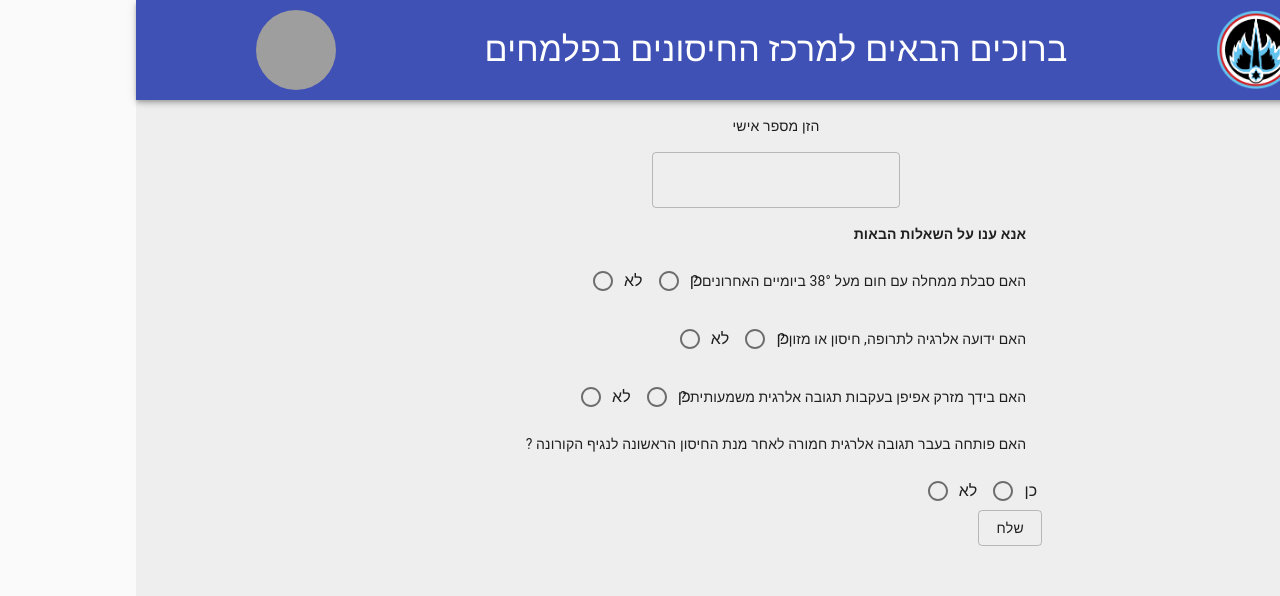
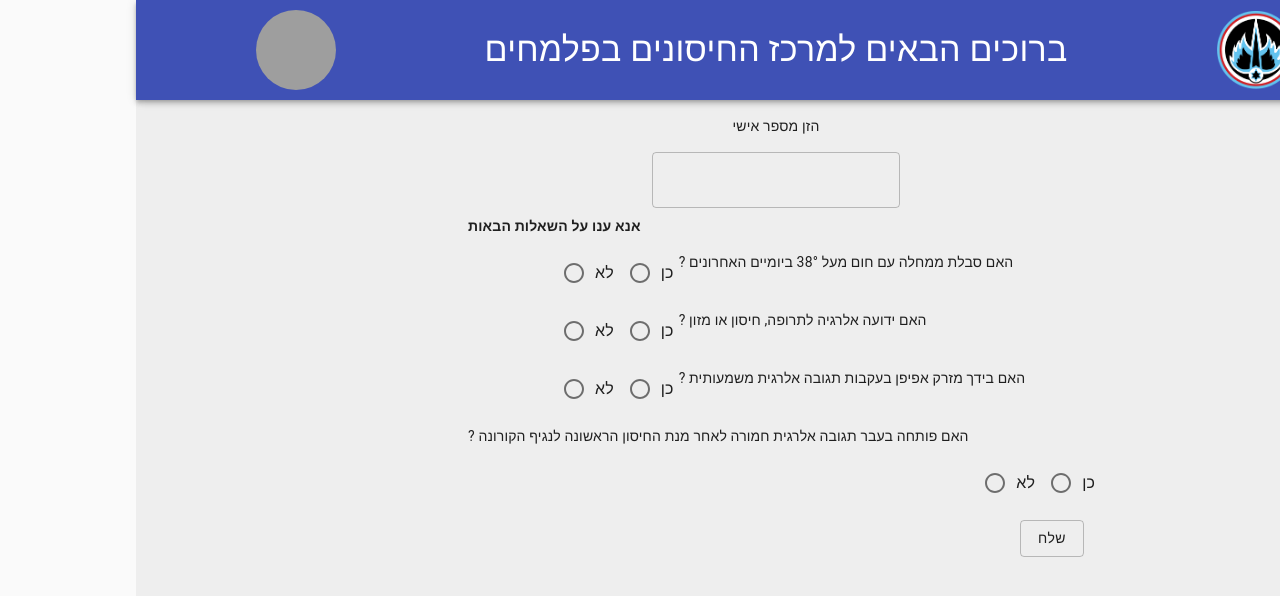
Before and after one commit to AmitFeldman/queue-rona, a React (Create React App) app: page / in a window 1280 px wide. Shown: the top 596 px of the page. Built offline with nearby package versions, Linux system fonts and the light colour scheme; grey boxes are pictures that could not be loaded; what jss-rtl would draw is missing.

Commit message:
first screen

```diff
--- a/src/components/AddAppointment.js
+++ b/src/components/AddAppointment.js
@@ -3,15 +3,13 @@ import FormControl from '@material-ui/core/FormControl';
 import {
   Button,
   FormControlLabel,
-  FormLabel,
   List,
   ListItem,
-  Paper,
   Radio,
   RadioGroup,
   TextField,
   Typography,
-  Box,
+  Grid,
   createStyles,
 } from '@material-ui/core';
 import Dialog from '@material-ui/core/Dialog';
@@ -69,7 +67,7 @@ const CoolButton = ({text, action}) => {
     <Button
       className={button}
       variant="outlined"
-      color="white"
+      color="default"
       onClick={() => {
         action();
       }}>
@@ -103,22 +101,18 @@ const useStyles = makeStyles(() =>
       width: '100%',
     },
     left: {
-      right: '0',
-      position: 'absolute',
+      float: 'right',
+    },
+    grid: {
+      'text-align': 'left !important',
+      width: '50%',
+      display: 'inline-block !important',
     },
   })
 );
 
 const AddAppointment = () => {
-  const {
-    button,
-    background,
-    center,
-    bold,
-    white,
-    fullWidth,
-    left,
-  } = useStyles();
+  const {background, center, bold, white, fullWidth, left, grid} = useStyles();
   const [open, setOpen] = React.useState(false);
 
   const [id, setId] = React.useState('');
@@ -144,40 +138,55 @@ const AddAppointment = () => {
                 />
               </div>
             </ListItem>
-            <ListItem>
+            <div className={grid + ' ' + center}>
+              <Grid container spacing={2}>
+                <Grid item xs={12}>
                   <label className={bold}>אנא ענו על השאלות הבאות</label>
-            </ListItem>
-            <ListItem>
+                </Grid>
+                <Grid item xs={8}>
+                  <div>
                     <label component="legend">
                       האם סבלת ממחלה עם חום מעל 38° ביומיים האחרונים ?
                     </label>
+                  </div>
+                </Grid>
+                <Grid item xs={4}>
+                  <div className={left}>
                     <RadioOptions value={q1} setValue={setQ1} />
-            </ListItem>
-
-            <ListItem>
+                  </div>
+                </Grid>
+                <Grid item xs={8}>
                   <label component="legend">
                     האם ידועה אלרגיה לתרופה, חיסון או מזון ?
                   </label>
+                </Grid>
+                <Grid item xs={4}>
+                  <div className={left}>
                     <RadioOptions value={q2} setValue={setQ2} />
-            </ListItem>
-
-            <ListItem>
+                  </div>
+                </Grid>
+                <Grid item xs={8}>
                   <label component="legend">
                     האם בידך מזרק אפיפן בעקבות תגובה אלרגית משמעותית ?
                   </label>
+                </Grid>
+                <Grid item xs={4}>
+                  <div className={left}>
                     <RadioOptions value={q3} setValue={setQ3} />
-            </ListItem>
-
-            <ListItem>
+                  </div>
+                </Grid>
+                <Grid item xs={12}>
                   <label>
-                האם פותחה בעבר תגובה אלרגית חמורה לאחר מנת החיסון הראשונה לנגיף
-                הקורונה ?
+                    האם פותחה בעבר תגובה אלרגית חמורה לאחר מנת החיסון הראשונה
+                    לנגיף הקורונה ?
                   </label>
-            </ListItem>
-            <ListItem>
+                </Grid>
+                <Grid item xs={12}>
+                  <div className={left}>
                     <RadioOptions value={q3} setValue={setQ3} />
-            </ListItem>
-            <ListItem>
+                  </div>
+                </Grid>
+                <Grid item xs={12}>
                   <div className={left}>
                     <CoolButton
                       text="שלח"
@@ -187,7 +196,9 @@ const AddAppointment = () => {
                       }}
                     />
                   </div>
-            </ListItem>
+                </Grid>
+              </Grid>
+            </div>
           </List>
         </FormControl>
       </div>
```
Lines whose indentation alone changed are shown as unchanged.
